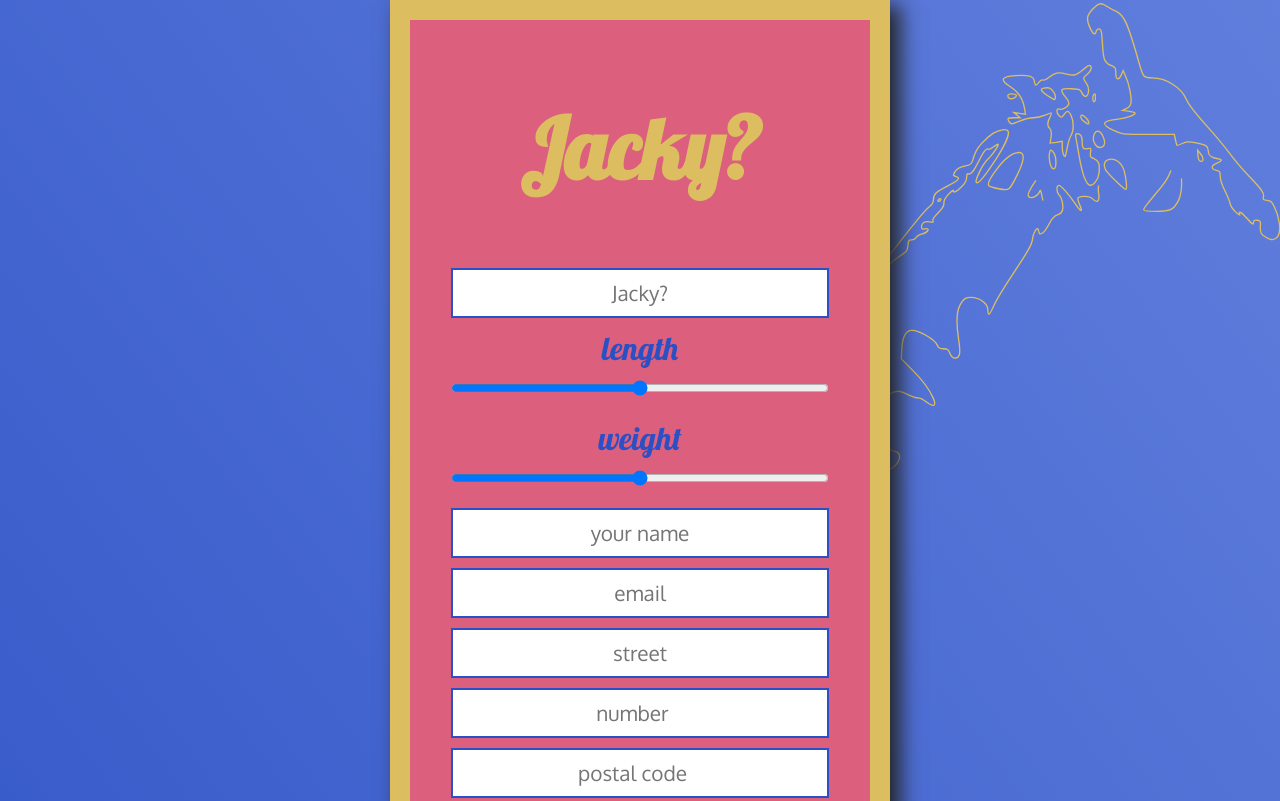
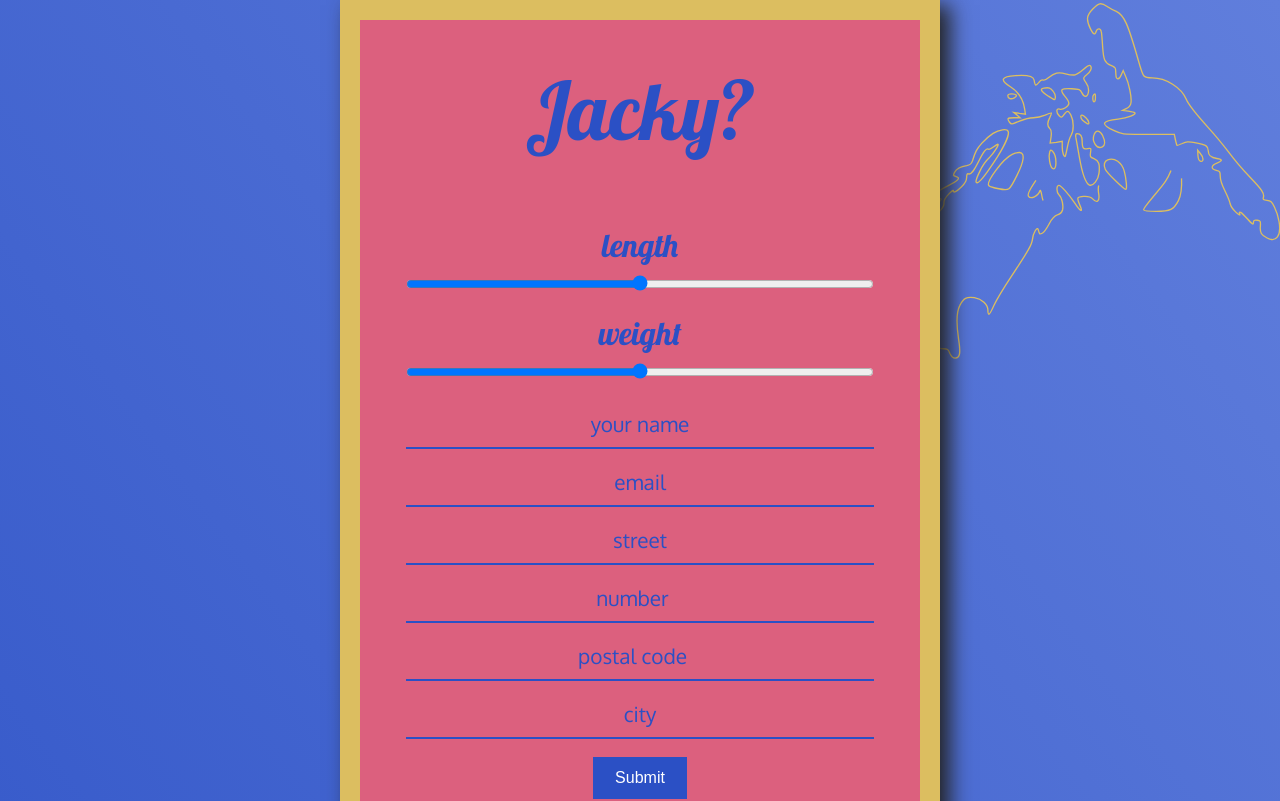
Before and after one commit to cococoon/jacky, a React (Create React App) app: page / in a window 1280 px wide. Shown: the top 801 px of the page. Built offline with nearby package versions, Linux system fonts and the light colour scheme; a web font is replaced by a local one.

Commit message:
third commit

```diff
--- a/src/components/Card/Card.js
+++ b/src/components/Card/Card.js
@@ -6,7 +6,6 @@ export default function Card() {
   return (
     <div className="card-container">
       <div className="card">
-        <h1>Jacky?</h1>
         <Form />
       </div>
     </div>
--- a/src/components/Card/Card.scss
+++ b/src/components/Card/Card.scss
@@ -20,7 +20,7 @@
   width: 90%;
   //on large screens take 500px wide card
   @media screen and (min-width: $breakpoint-mobile) {
-    width: 500px;
+    width: 600px;
   }
 
   .card {
--- a/src/components/Form/Form.js
+++ b/src/components/Form/Form.js
@@ -39,6 +39,7 @@ export default class Form extends Component {
           name="name"
           className="name"
           placeholder="Jacky?"
+          autocomplete="off"
           onChange={this.handleChange}
           value={this.state.name}
         />
@@ -121,10 +122,10 @@ export default class Form extends Component {
         <input
           required
           type="text"
-          name="userName"
-          placeholder="your name"
+          name="city"
+          placeholder="city"
           onChange={this.handleChange}
-          value={this.state.userName}
+          value={this.state.city}
         />
 
         <Button onClick={this.handleSubmit} content="Submit" />
--- a/src/components/Form/Form.scss
+++ b/src/components/Form/Form.scss
@@ -8,31 +8,53 @@ input {
   font-family: $oxygen;
   font-size: 1.3rem;
 
-  border: 2px solid $main-color;
-  background-color: $white;
-  color: $dark;
+  border: none;
+  border-bottom: 2px solid $main-color;
+  color: $main-color;
+  background-color: transparent;
 
   text-align: center;
 
+  width: 90%;
   padding: 10px;
   margin: 10px auto;
 
+  &::placeholder {
+    /* Chrome, Firefox, Opera, Safari 10.1+ */
+    color: $main-color;
+    opacity: 1; /* Firefox */
+  }
+
+  &:-ms-input-placeholder {
+    /* Internet Explorer 10-11 */
+    color: $main-color;
+  }
+
+  &::-ms-input-placeholder {
+    /* Microsoft Edge */
+    color: $main-color;
+  }
+
   // NAME INPUT AT TOP
-  .name {
+  &[name="name"] {
+    border: none;
     background-color: transparent;
     color: $yellow;
-    font-size: 10rem;
+    font-size: 5rem;
     font-family: $lobster;
 
-    &:hover,
+    margin-bottom: 60px;
+    padding-bottom: 5px;
+
+    &:focus,
     &:active {
       transition: 0.5s ease;
+      outline: none;
       border-bottom: 3px solid $yellow;
     }
   }
 
   @media screen and (min-width: $breakpoint-mobile) {
-    width: 90%;
   }
 
   &[type="range"] {
--- a/src/style/scss/_variables.scss
+++ b/src/style/scss/_variables.scss
@@ -1,7 +1,7 @@
 @import url("https://fonts.googleapis.com/css?family=Finger+Paint|Lobster|Oxygen|Permanent+Marker&display=swap");
 
 // BREAKPOINTS
-$breakpoint-mobile: 501px;
+$breakpoint-mobile: 601px;
 
 //COLOR
 $white: #ffffff;
```
